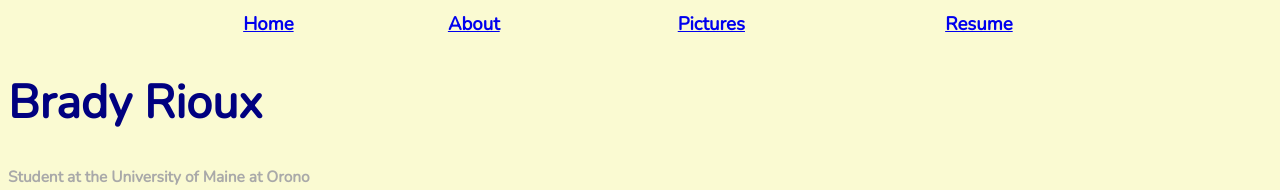
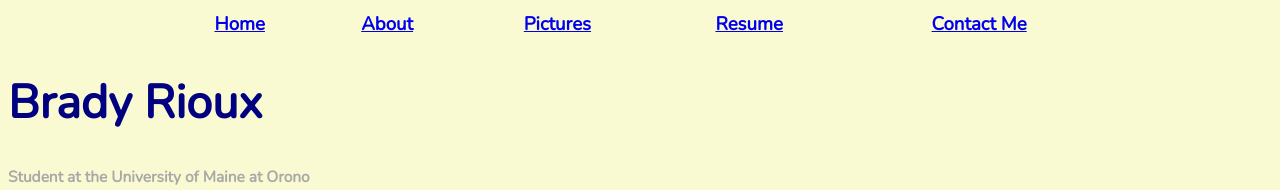
Before and after one commit to bradyrioux3/bradyrioux3.github.io, a plain HTML site: page index.html in a window 1280 px wide. Shown: the top 190 px of the page. Drawn offline with nearby package versions, Linux system fonts and the light colour scheme.

Commit message:
Add files via upload

```diff
--- a/index.html
+++ b/index.html
@@ -15,6 +15,7 @@
            <th> <a href="about".html> About </a> </th>
            <th> <a href="pictures".html> Pictures </a> </th>
            <th> <a href="resume".html> Resume </a> </th>
+           <th> <a href="contact me".html> Contact Me </a> </th>
        </tr>
     </table>
 
```
